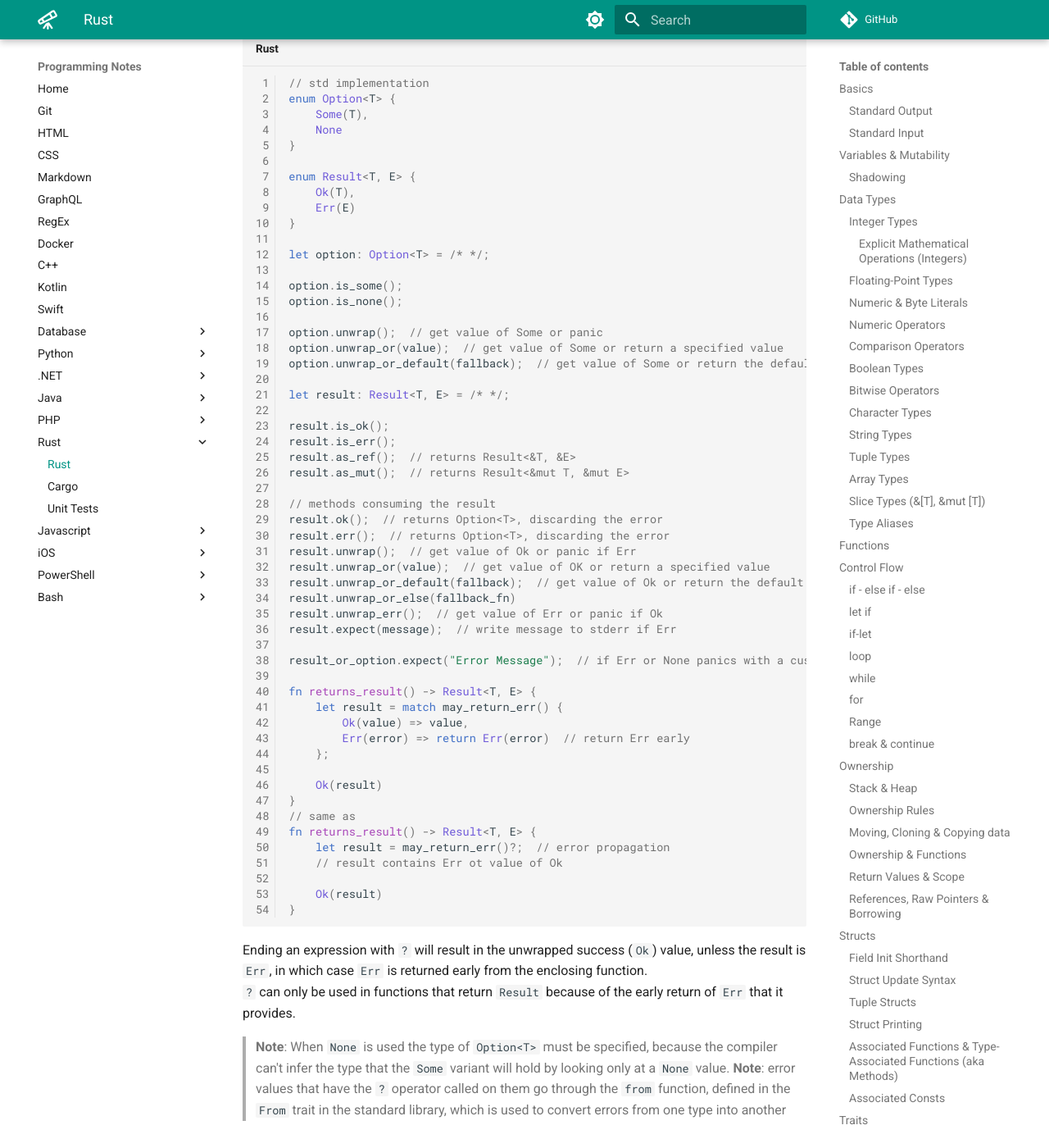
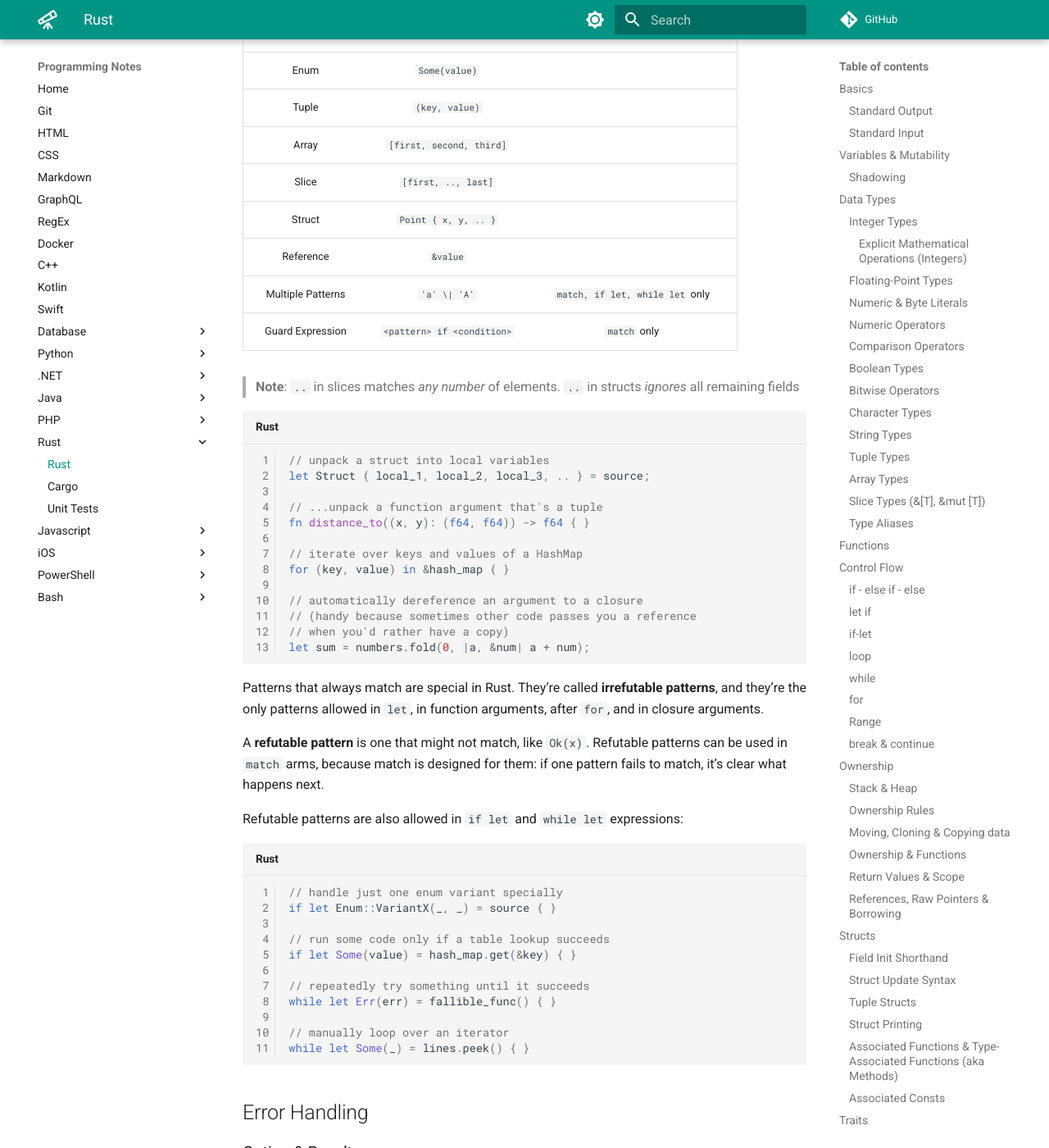
Before and after one commit to m-lamonaca/programming-notes, an MkDocs documentation site: the page built from docs/rust/rust.md, in a window 1280 px wide and 1400 px high, scrolled down 23440 px. Shown: the whole window at 82% size. Built offline with MkDocs 1.6.1 and Material for MkDocs 9.7.7, drawn with Linux system fonts in a browser that asks for light colours; comment, search, counter and statistics services are not loaded; some of the changed text lies outside the part shown.

Commit message:
rust: Add pattern matching notes

````diff
--- a/docs/rust/rust.md
+++ b/docs/rust/rust.md
@@ -921,6 +921,63 @@ fn match_variant(e: Enum) {
 }
 ```
 
+### Pattern Matching
+
+Pattern | Example | Notes
+:--------------------:|:--------------------------:|:---------------------------------------:
+Literal               | `100`                      | Match exact value or `const` name
+Range                 | `x..=y`                    | Match any value in range, including end
+Wildcard              | `_`                        | Match any value and ignore it
+`ref` Variable        | `ref field`                | Borrow reference of matched variable
+Variable              | `count`                    | Match any value and copy it to variable
+Bind with syb-pattern | `variable @ <pattern>`     | Match pattern and copy to variable
+Enum                  | `Some(value)`              |
+Tuple                 | `(key, value)`             |
+Array                 | `[first, second, third]`   |
+Slice                 | `[first, .., last]`        |
+Struct                | `Point { x, y, .. }`       |
+Reference             | `&value`                   |
+Multiple Patterns     | `'a' \| 'A'`               | `match, if let, while let` only
+Guard Expression      | `<pattern> if <condition>` | `match` only
+
+> **Note**: `..` in slices matches *any number* of elements. `..` in structs *ignores* all remaining fields
+
+```rs
+// unpack a struct into local variables
+let Struct { local_1, local_2, local_3, .. } = source;
+
+// ...unpack a function argument that's a tuple
+fn distance_to((x, y): (f64, f64)) -> f64 { }
+
+// iterate over keys and values of a HashMap
+for (key, value) in &hash_map { }
+
+// automatically dereference an argument to a closure
+// (handy because sometimes other code passes you a reference
+// when you'd rather have a copy)
+let sum = numbers.fold(0, |a, &num| a + num);
+```
+
+Patterns that always match are special in Rust. They’re called **irrefutable patterns**, and they’re the only patterns allowed in `let`, in function arguments, after `for`, and in closure arguments.
+
+A **refutable pattern** is one that might not match, like `Ok(x)`. Refutable patterns can be used in `match` arms, because match is designed for them: if one pattern fails to match, it’s clear what happens next.
+
+Refutable patterns are also allowed in `if let` and `while let` expressions:
+
+```rs
+// handle just one enum variant specially
+if let Enum::VariantX(_, _) = source { }
+
+// run some code only if a table lookup succeeds
+if let Some(value) = hash_map.get(&key) { }
+
+// repeatedly try something until it succeeds
+while let Err(err) = fallible_func() { }
+
+// manually loop over an iterator
+while let Some(_) = lines.peek() { }
+```
+
 ## Error Handling
 
 ### Option & Result
@@ -1002,7 +1059,7 @@ type GenericError = Box<dyn std::Error + Send + Sync + 'static>;
 type GenericResult<T> = Result<T; GenericError>;
 ```
 
-> **Note**; the [`anyhow`](https://crates.io/crates/anyhow) crate provides error and result types like `GenericError` with additional features
+> **Note**: the [`anyhow`](https://crates.io/crates/anyhow) crate provides error and result types like `GenericError` with additional features
 
 ### Custom Error Types
 
````
